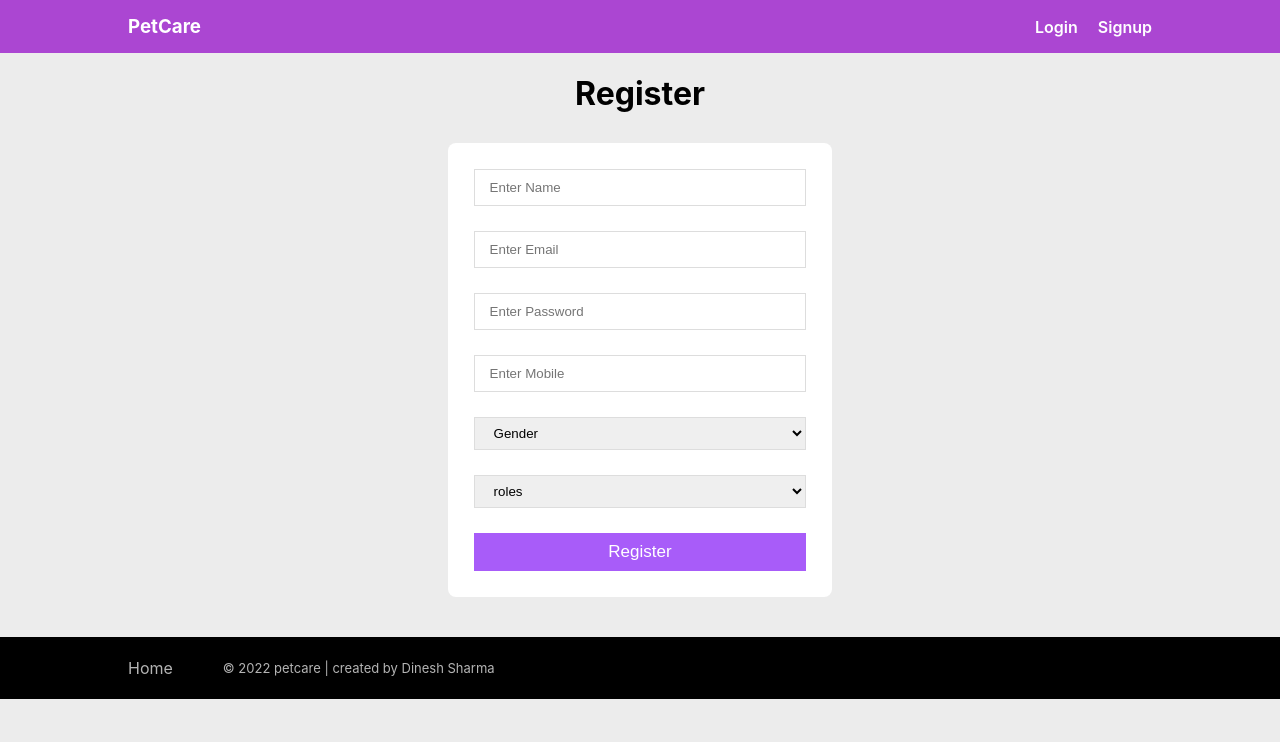
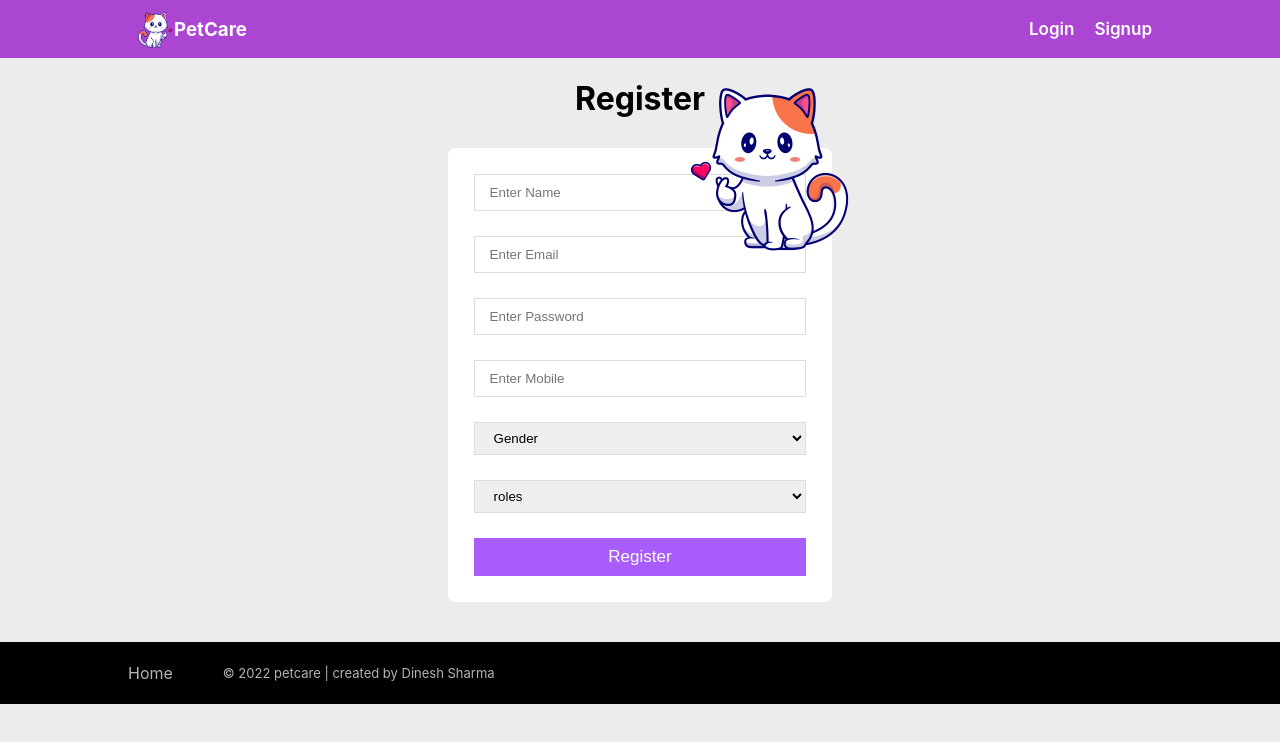
Before and after one commit to dinoweblog/Pet-Boarding-Frontend, a React (Create React App) app: page /signup in a window 1280 px wide. Shown: the top 742 px of the page. Built offline with nearby package versions, Linux system fonts and the light colour scheme.

Commit message:
logo added

```diff
--- a/src/Components/Home.jsx
+++ b/src/Components/Home.jsx
@@ -6,15 +6,25 @@ import styled from "styled-components";
 import { Navbar } from "./Navbar";
 import { Footer } from "./Footer";
 import loading_gif from "../images/loading-gif.png";
+import logo from "../images/logo.png";
 
 const Container = styled.div`
   width: 100%;
   .top-text {
-    width: 50%;
+    width: 40%;
     margin: auto;
     margin-bottom: 30px;
     text-align: center;
-    color: #00092c;
+    color: #01d6af;
+  }
+  .dog_img {
+    position: absolute;
+    top: 5%;
+    right: 10%;
+    transform: scaleX(-1);
+    img {
+      width: 50%;
+    }
   }
 `;
 
@@ -62,7 +72,7 @@ const Div = styled.div`
       border-bottom: 1px solid #dddddd;
       border-top: 1px solid #dddddd;
       tr {
-        color: #01d6af;
+        color: #ab46d2;
       }
     }
     th,
@@ -80,8 +90,8 @@ const Div = styled.div`
     display: flex;
     gap: 10%;
     margin-bottom: 20px;
-    color: #01d6af;
-    font-weight: bold;
+    color: #ab46d2;
+    font-weight: 600;
   }
   .filter,
   .sort,
@@ -124,7 +134,7 @@ const Div = styled.div`
 
   .search-box {
     input {
-      color: #111827;
+      color: #1d2029;
       font-size: 0.875rem;
       font-weight: 600;
       padding-left: 12px;
@@ -253,12 +263,17 @@ export const Home = () => {
     <Container>
       <Navbar />
       <Div>
+        <div className="dog_img">
+          <img src={logo} alt="" />
+        </div>
         <h2 className="top-text">
           Some Pet Boarding Locaton, Plans and All Details.
         </h2>
         <div className="filter_sort">
           <div className="search-box">
-            <p>Search By City</p>
+            <p>
+              <i class="bx bxs-search"></i> Search By :
+            </p>
             <input
               type="text"
               name=""
@@ -271,14 +286,18 @@ export const Home = () => {
             />
           </div>
           <div className="filter">
-            <p>Filter by City And Verified</p>
+            <p>
+              <i class="bx bxs-filter-alt"></i> Filter By :
+            </p>
             <div>
               <button onClick={filterItemsV}>Verified</button>
               <button onClick={filterCity}>City</button>
             </div>
           </div>
           <div className="sort">
-            <p>Sort By</p>
+            <p>
+              <i class="bx bxs-sort-alt"></i> Sort By :
+            </p>
             <div>
               <button onClick={SortByCost}>Cost Per Day</button>
               <button onClick={SortByRating}>Rating</button>
--- a/src/Components/Login.jsx
+++ b/src/Components/Login.jsx
@@ -10,12 +10,21 @@ import {
 } from "../Redux/Login/action";
 import { Footer } from "./Footer";
 import { Navbar } from "./Navbar";
+import logo from "../images/logo.png";
 
 const MainDiv = styled.div``;
 const H1 = styled.h1`
   text-align: center;
 `;
-
+const LogoImg = styled.div`
+  position: absolute;
+  top: 5%;
+  right: 30%;
+  transform: scaleX(-1);
+  img {
+    width: 50%;
+  }
+`;
 const Nav = styled.div`
   .nav {
     border-bottom: 1px solid gray;
@@ -77,7 +86,7 @@ export const Login = () => {
             token: res.token,
             roles: res.user.roles,
             user: res.user,
-            userId: res.user._id
+            userId: res.user._id,
           })
         );
         dispatch(loginAuthenticated("true"));
@@ -99,7 +108,9 @@ export const Login = () => {
         <Navbar />
       </Nav>
       <H1>Login</H1>
-
+      <LogoImg className="dog_img">
+        <img src={logo} alt="" />
+      </LogoImg>
       <Div>
         <input
           type="text"
--- a/src/Components/Navbar.jsx
+++ b/src/Components/Navbar.jsx
@@ -2,18 +2,34 @@ import { useDispatch, useSelector } from "react-redux";
 import { Link, useNavigate } from "react-router-dom";
 import styled from "styled-components";
 import { getLogout } from "../Redux/Login/action";
+import logo from "../images/logo.png";
+
 const Div = styled.div`
-  padding: 15px 10%;
+  padding: 2px 10%;
   background-color: #ab46d2;
   color: white;
   display: flex;
   align-items: center;
   justify-content: space-between;
   box-sizing: border-box;
+  .logo {
+    width: 120px;
+    display: flex;
+    align-items: center;
+    cursor: pointer;
+    img {
+      width: 45%;
+    }
+
+    :hover {
+      opacity: 0.9;
+    }
+  }
   h3 {
     margin: 0;
     padding: 0;
     cursor: pointer;
+    margin-left: -8px;
   }
   .menu {
     display: flex;
@@ -23,6 +39,7 @@ const Div = styled.div`
     text-decoration: none;
     color: white;
     font-weight: 600;
+    font-size: 17px;
   }
   a:hover {
     color: #55d8c1;
@@ -36,14 +53,14 @@ export const Navbar = () => {
   if (roles[0] === "admin")
     return (
       <Div>
-        <div>
-          <h3
+        <div
+          className="logo"
           onClick={() => {
             navigate("/");
           }}
         >
-            PetCare
-          </h3>
+          <img src={logo} alt="" />
+          <h3>PetCare</h3>
         </div>
         {/* <Link to={"/"}>Home</Link> */}
         <div className="menu">
@@ -64,14 +81,14 @@ export const Navbar = () => {
   else if (roles[0] === "users")
     return (
       <Div>
-        <div>
-          <h3
+        <div
+          className="logo"
           onClick={() => {
             navigate("/");
           }}
         >
-            PetCare
-          </h3>
+          <img src={logo} alt="" />
+          <h3>PetCare</h3>
         </div>
         {/* <Link to={"/"}>Home</Link> */}
         <div className="menu">
@@ -92,14 +109,14 @@ export const Navbar = () => {
   else
     return (
       <Div>
-        <div>
-          <h3
+        <div
+          className="logo"
           onClick={() => {
             navigate("/");
           }}
         >
-            PetCare
-          </h3>
+          <img src={logo} alt="" />
+          <h3>PetCare</h3>
         </div>
         {/* <Link to={"/"}>Home</Link> */}
         <div className="menu">
--- a/src/Components/Register.jsx
+++ b/src/Components/Register.jsx
@@ -3,7 +3,7 @@ import { useNavigate } from "react-router-dom";
 import styled from "styled-components";
 import { Footer } from "./Footer";
 import { Navbar } from "./Navbar";
-
+import logo from "../images/logo.png";
 const H1 = styled.h1`
   text-align: center;
 `;
@@ -11,6 +11,16 @@ const H1 = styled.h1`
 const Nav = styled.div`
   .nav {
     border-bottom: 1px solid gray;
+  }
+`;
+
+const LogoImg = styled.div`
+  position: absolute;
+  top: 5%;
+  right: 30%;
+  transform: scaleX(-1);
+  img {
+    width: 50%;
   }
 `;
 
@@ -85,6 +95,9 @@ export const Register = () => {
         <Navbar />
       </Nav>
       <H1>Register</H1>
+      <LogoImg className="dog_img">
+        <img src={logo} alt="" />
+      </LogoImg>
       <Div>
         <input
           required
```
Also changed, not shown: src/images/logo.png (added), 1 other file (tests, documents, lock files or other folders). Lines whose indentation alone changed are shown as unchanged.
